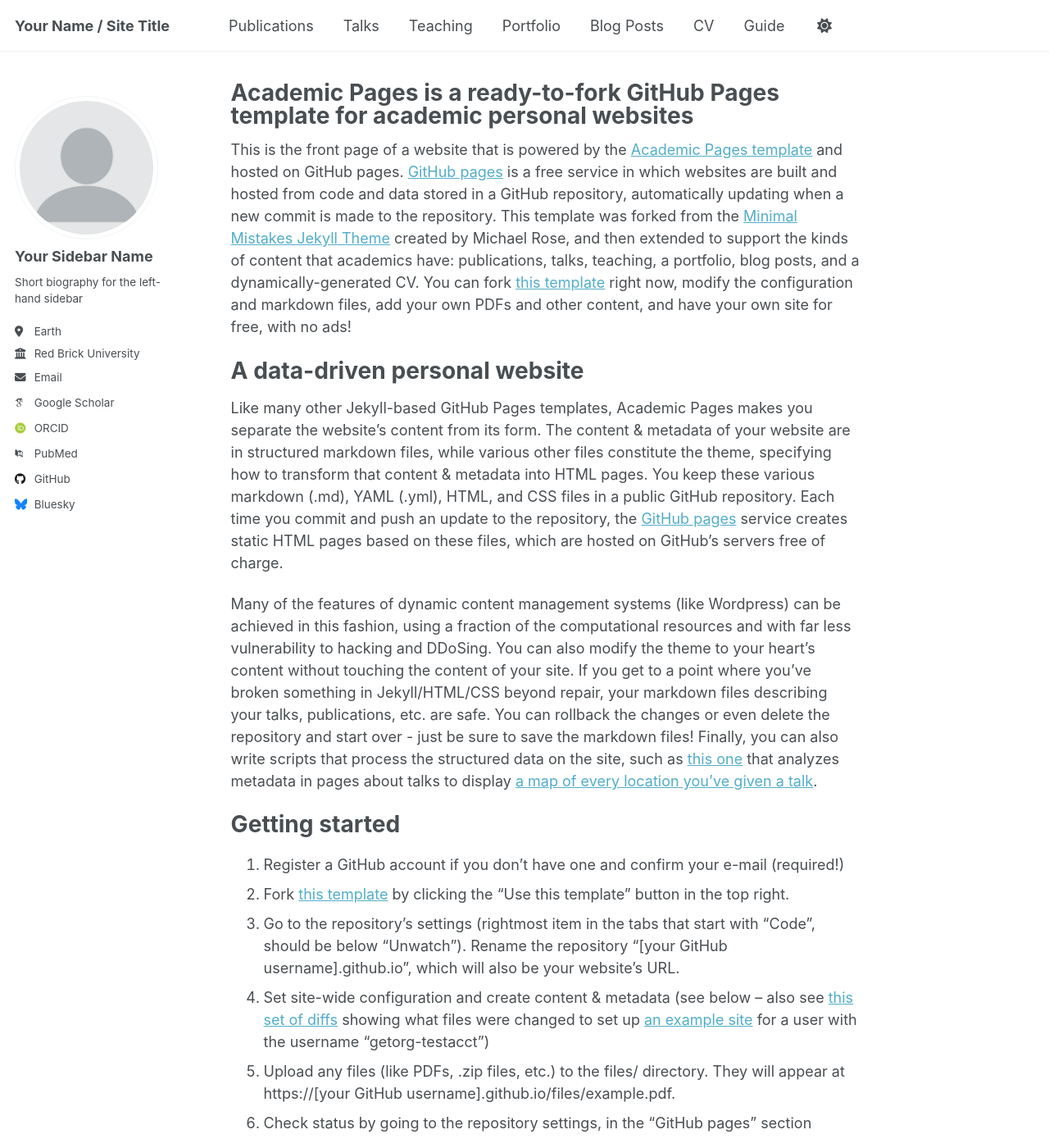
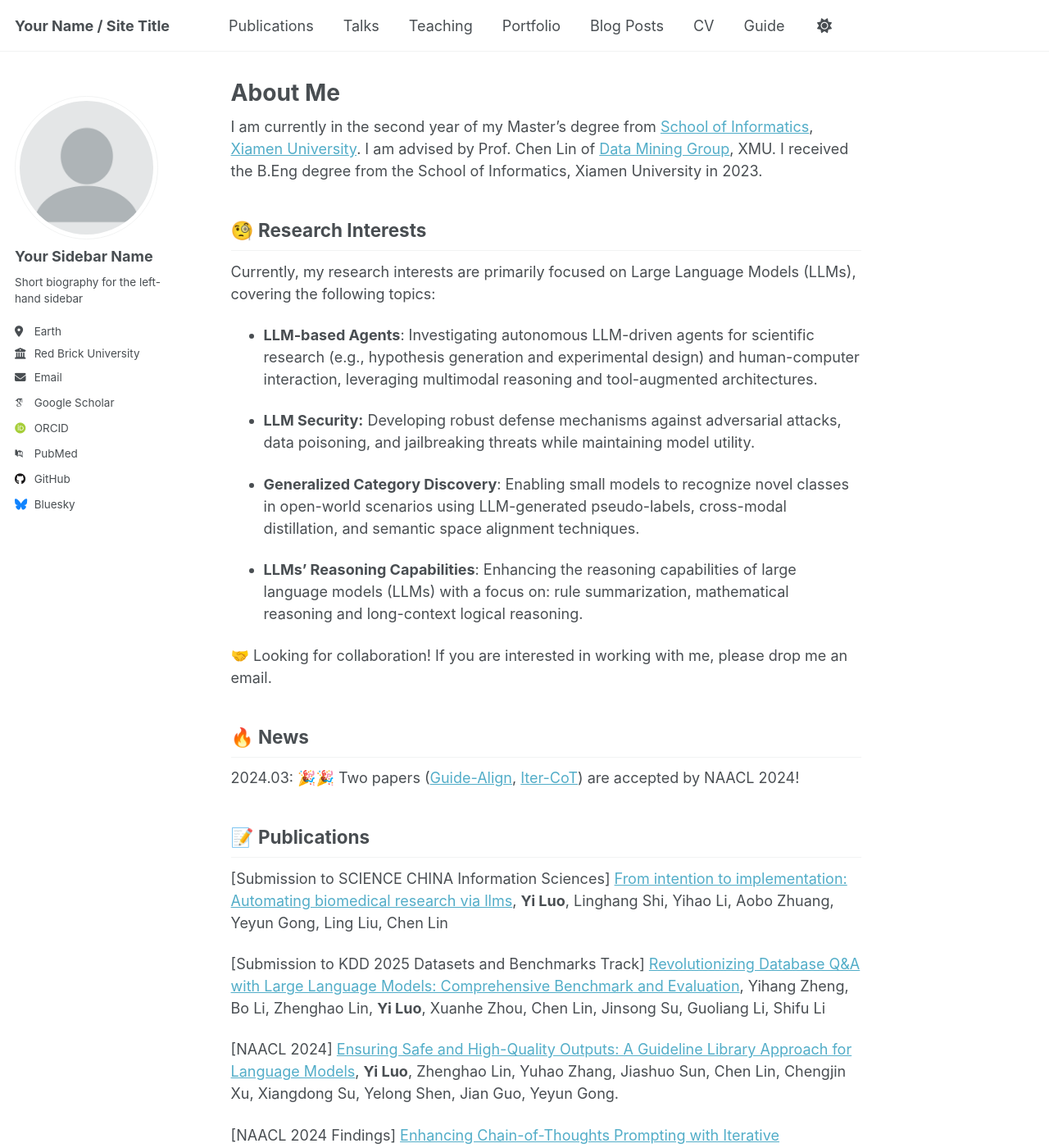
Before and after one commit to YiLuo59/YiLuo59.github.io, a Jekyll site: the page built from _pages/about.md, in a window 1280 px wide and 1400 px high. Shown: the whole window at 82% size. Built offline with Jekyll 4.4.1, drawn with Linux system fonts in a browser that asks for light colours; some web fonts are replaced; some of the changed text lies outside the part shown.

Commit message:
Update about.md

```diff
--- a/_pages/about.md
+++ b/_pages/about.md
@@ -1,49 +1,46 @@
 ---
 permalink: /
-title: "Academic Pages is a ready-to-fork GitHub Pages template for academic personal websites"
+title: "About Me"
 author_profile: true
 redirect_from:
   - /about/
   - /about.html
 ---
 
-This is the front page of a website that is powered by the [Academic Pages template](https://github.com/academicpages/academicpages.github.io) and hosted on GitHub pages. [GitHub pages](https://pages.github.com) is a free service in which websites are built and hosted from code and data stored in a GitHub repository, automatically updating when a new commit is made to the repository. This template was forked from the [Minimal Mistakes Jekyll Theme](https://mmistakes.github.io/minimal-mistakes/) created by Michael Rose, and then extended to support the kinds of content that academics have: publications, talks, teaching, a portfolio, blog posts, and a dynamically-generated CV. You can fork [this template](https://github.com/academicpages/academicpages.github.io) right now, modify the configuration and markdown files, add your own PDFs and other content, and have your own site for free, with no ads!
+I am currently in the second year of my Master's degree from [School of Informatics](https://informatics.xmu.edu.cn/), [Xiamen University](https://www.xmu.edu.cn/). I am advised by Prof. Chen Lin of [Data Mining Group](https://xmudm.github.io/), XMU. I received the B.Eng degree from the School of Informatics, Xiamen University in 2023.
 
-A data-driven personal website
-======
-Like many other Jekyll-based GitHub Pages templates, Academic Pages makes you separate the website's content from its form. The content & metadata of your website are in structured markdown files, while various other files constitute the theme, specifying how to transform that content & metadata into HTML pages. You keep these various markdown (.md), YAML (.yml), HTML, and CSS files in a public GitHub repository. Each time you commit and push an update to the repository, the [GitHub pages](https://pages.github.com/) service creates static HTML pages based on these files, which are hosted on GitHub's servers free of charge.
+## 🧐 Research Interests
 
-Many of the features of dynamic content management systems (like Wordpress) can be achieved in this fashion, using a fraction of the computational resources and with far less vulnerability to hacking and DDoSing. You can also modify the theme to your heart's content without touching the content of your site. If you get to a point where you've broken something in Jekyll/HTML/CSS beyond repair, your markdown files describing your talks, publications, etc. are safe. You can rollback the changes or even delete the repository and start over - just be sure to save the markdown files! Finally, you can also write scripts that process the structured data on the site, such as [this one](https://github.com/academicpages/academicpages.github.io/blob/master/talkmap.ipynb) that analyzes metadata in pages about talks to display [a map of every location you've given a talk](https://academicpages.github.io/talkmap.html).
+Currently, my research interests are primarily focused on Large Language Models (LLMs), covering the following topics:
 
-Getting started
-======
-1. Register a GitHub account if you don't have one and confirm your e-mail (required!)
-1. Fork [this template](https://github.com/academicpages/academicpages.github.io) by clicking the "Use this template" button in the top right.
-1. Go to the repository's settings (rightmost item in the tabs that start with "Code", should be below "Unwatch"). Rename the repository "[your GitHub username].github.io", which will also be your website's URL.
-1. Set site-wide configuration and create content & metadata (see below -- also see [this set of diffs](http://archive.is/3TPas) showing what files were changed to set up [an example site](https://getorg-testacct.github.io) for a user with the username "getorg-testacct")
-1. Upload any files (like PDFs, .zip files, etc.) to the files/ directory. They will appear at https://[your GitHub username].github.io/files/example.pdf.
-1. Check status by going to the repository settings, in the "GitHub pages" section
+- **LLM-based Agents**: Investigating autonomous LLM-driven agents for scientific research (e.g., hypothesis generation and experimental design) and human-computer interaction, leveraging multimodal reasoning and tool-augmented architectures.
 
-Site-wide configuration
-------
-The main configuration file for the site is in the base directory in [_config.yml](https://github.com/academicpages/academicpages.github.io/blob/master/_config.yml), which defines the content in the sidebars and other site-wide features. You will need to replace the default variables with ones about yourself and your site's github repository. The configuration file for the top menu is in [_data/navigation.yml](https://github.com/academicpages/academicpages.github.io/blob/master/_data/navigation.yml). For example, if you don't have a portfolio or blog posts, you can remove those items from that navigation.yml file to remove them from the header.
+- **LLM Security:** Developing robust defense mechanisms against adversarial attacks, data poisoning, and jailbreaking threats while maintaining model utility.
 
-Create content & metadata
-------
-For site content, there is one markdown file for each type of content, which are stored in directories like _publications, _talks, _posts, _teaching, or _pages. For example, each talk is a markdown file in the [_talks directory](https://github.com/academicpages/academicpages.github.io/tree/master/_talks). At the top of each markdown file is structured data in YAML about the talk, which the theme will parse to do lots of cool stuff. The same structured data about a talk is used to generate the list of talks on the [Talks page](https://academicpages.github.io/talks), each [individual page](https://academicpages.github.io/talks/2012-03-01-talk-1) for specific talks, the talks section for the [CV page](https://academicpages.github.io/cv), and the [map of places you've given a talk](https://academicpages.github.io/talkmap.html) (if you run this [python file](https://github.com/academicpages/academicpages.github.io/blob/master/talkmap.py) or [Jupyter notebook](https://github.com/academicpages/academicpages.github.io/blob/master/talkmap.ipynb), which creates the HTML for the map based on the contents of the _talks directory).
+- **Generalized Category Discovery**: Enabling small models to recognize novel classes in open-world scenarios using LLM-generated pseudo-labels, cross-modal distillation, and semantic space alignment techniques.
 
-**Markdown generator**
+- **LLMs' Reasoning Capabilities**: Enhancing the reasoning capabilities of large language models (LLMs) with a focus on: rule summarization, mathematical reasoning and long-context logical reasoning.
 
-The repository includes [a set of Jupyter notebooks](https://github.com/academicpages/academicpages.github.io/tree/master/markdown_generator
-) that converts a CSV containing structured data about talks or presentations into individual markdown files that will be properly formatted for the Academic Pages template. The sample CSVs in that directory are the ones I used to create my own personal website at stuartgeiger.com. My usual workflow is that I keep a spreadsheet of my publications and talks, then run the code in these notebooks to generate the markdown files, then commit and push them to the GitHub repository.
+🤝 Looking for collaboration! If you are interested in working with me, please drop me an email.
 
-How to edit your site's GitHub repository
-------
-Many people use a git client to create files on their local computer and then push them to GitHub's servers. If you are not familiar with git, you can directly edit these configuration and markdown files directly in the github.com interface. Navigate to a file (like [this one](https://github.com/academicpages/academicpages.github.io/blob/master/_talks/2012-03-01-talk-1.md) and click the pencil icon in the top right of the content preview (to the right of the "Raw | Blame | History" buttons). You can delete a file by clicking the trashcan icon to the right of the pencil icon. You can also create new files or upload files by navigating to a directory and clicking the "Create new file" or "Upload files" buttons.
+## 🔥 News
 
-Example: editing a markdown file for a talk
-![Editing a markdown file for a talk](/images/editing-talk.png)
+2024.03: 🎉🎉 Two papers ([Guide-Align](https://arxiv.org/pdf/2403.11838.pdf), [Iter-CoT](https://arxiv.org/abs/2304.11657)) are accepted by NAACL 2024!
 
-For more info
-------
-More info about configuring Academic Pages can be found in [the guide](https://academicpages.github.io/markdown/), the [growing wiki](https://github.com/academicpages/academicpages.github.io/wiki), and you can always [ask a question on GitHub](https://github.com/academicpages/academicpages.github.io/discussions). The [guides for the Minimal Mistakes theme](https://mmistakes.github.io/minimal-mistakes/docs/configuration/) (which this theme was forked from) might also be helpful.
+## 📝 Publications
+
+[Submission to SCIENCE CHINA Information Sciences] [From intention to implementation: Automating biomedical research via llms](https://arxiv.org/abs/2412.09429), **Yi Luo**, Linghang Shi, Yihao Li, Aobo Zhuang, Yeyun Gong, Ling Liu, Chen Lin
+
+[Submission to KDD 2025 Datasets and Benchmarks Track] [Revolutionizing Database Q&A with Large Language Models: Comprehensive Benchmark and Evaluation](https://arxiv.org/abs/2409.04475), Yihang Zheng, Bo Li, Zhenghao Lin, **Yi Luo**, Xuanhe Zhou, Chen Lin, Jinsong Su, Guoliang Li, Shifu Li
+
+[NAACL 2024] [Ensuring Safe and High-Quality Outputs: A Guideline Library Approach for Language Models](https://arxiv.org/abs/2403.11838), **Yi Luo**, Zhenghao Lin, Yuhao Zhang, Jiashuo Sun, Chen Lin, Chengjin Xu, Xiangdong Su, Yelong Shen, Jian Guo, Yeyun Gong.
+
+[NAACL 2024 Findings] [Enhancing Chain-of-Thoughts Prompting with Iterative Bootstrapping in Large Language Models](https://arxiv.org/abs/2304.11657), Jiashuo Sun*, **Yi Luo**<sup>*</sup>, Yeyun Gong, Chen Lin, Yelong Shen, Jian Guo, Nan Duan.
+
+## 📖 Educations
+2023.09 - Present, M.S. in Computer Science, Xiamen University
+2019.09 - 2023.06, B.S. in Computer Science, Xiamen University
+
+## 💻 Internships Experiences
+2025.01 - Present, Machine Intelligence Department, Ant Group, Research Intern
+2023.09 - 2024.12, Microsoft Research Asia, Research Assistant
```
